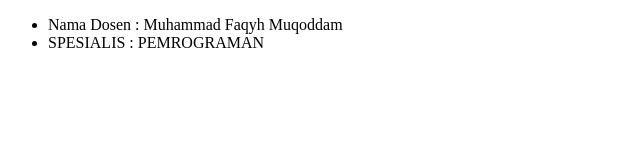
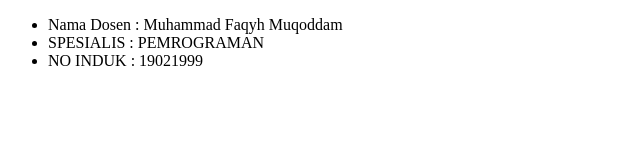
Before and after one commit to MuhammadFaqyhMuqoddam/faqyh-task-repo, a plain HTML site: page dosen.html in a window 1280 px wide. Shown: the whole page, without its empty margins (0-640 px from the left). Drawn offline with Linux system fonts and the light colour scheme.

Commit message:
mengubah file dosen.html

```diff
--- a/dosen.html
+++ b/dosen.html
@@ -10,6 +10,7 @@
     <ul>
         <li>Nama Dosen : Muhammad Faqyh Muqoddam</li>
         <li>SPESIALIS : PEMROGRAMAN</li>
+        <li>NO INDUK : 19021999</li>
     </ul>
 
 </body>
```
